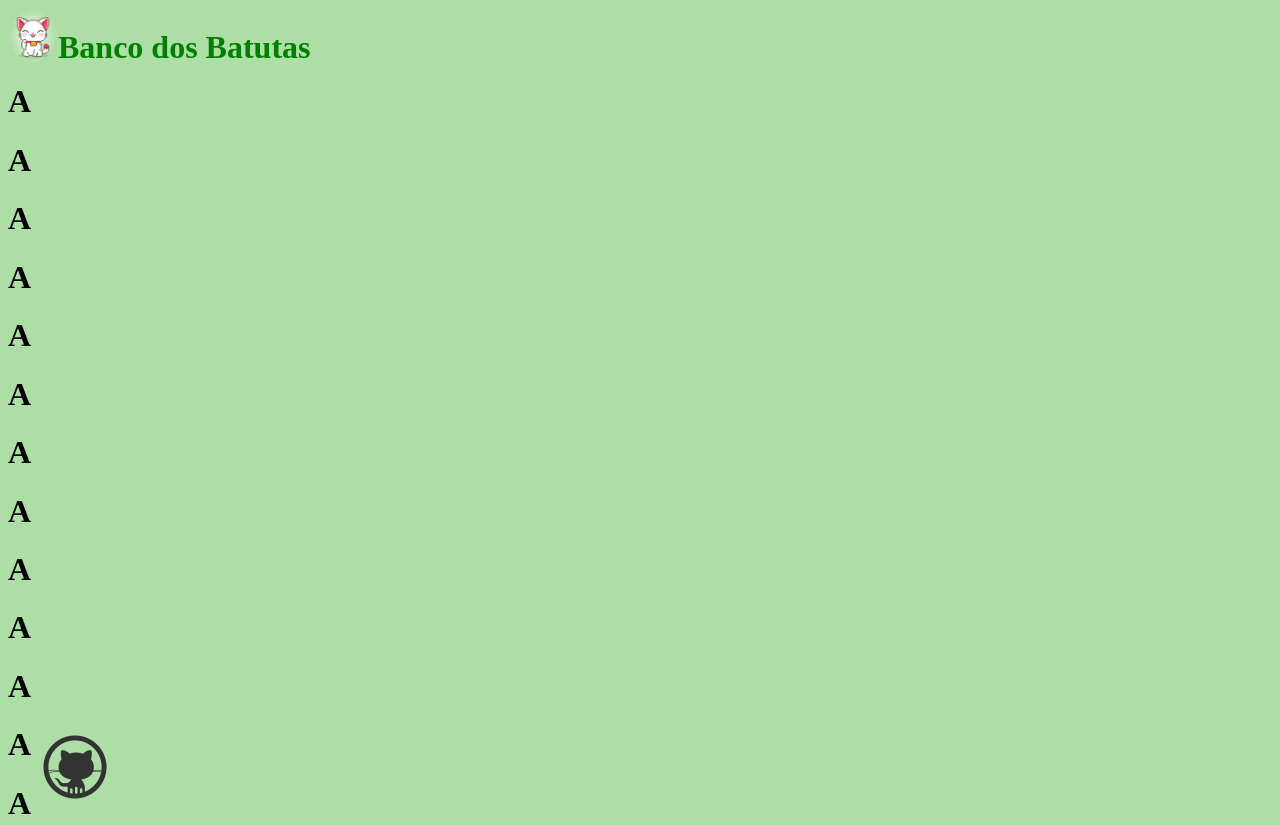
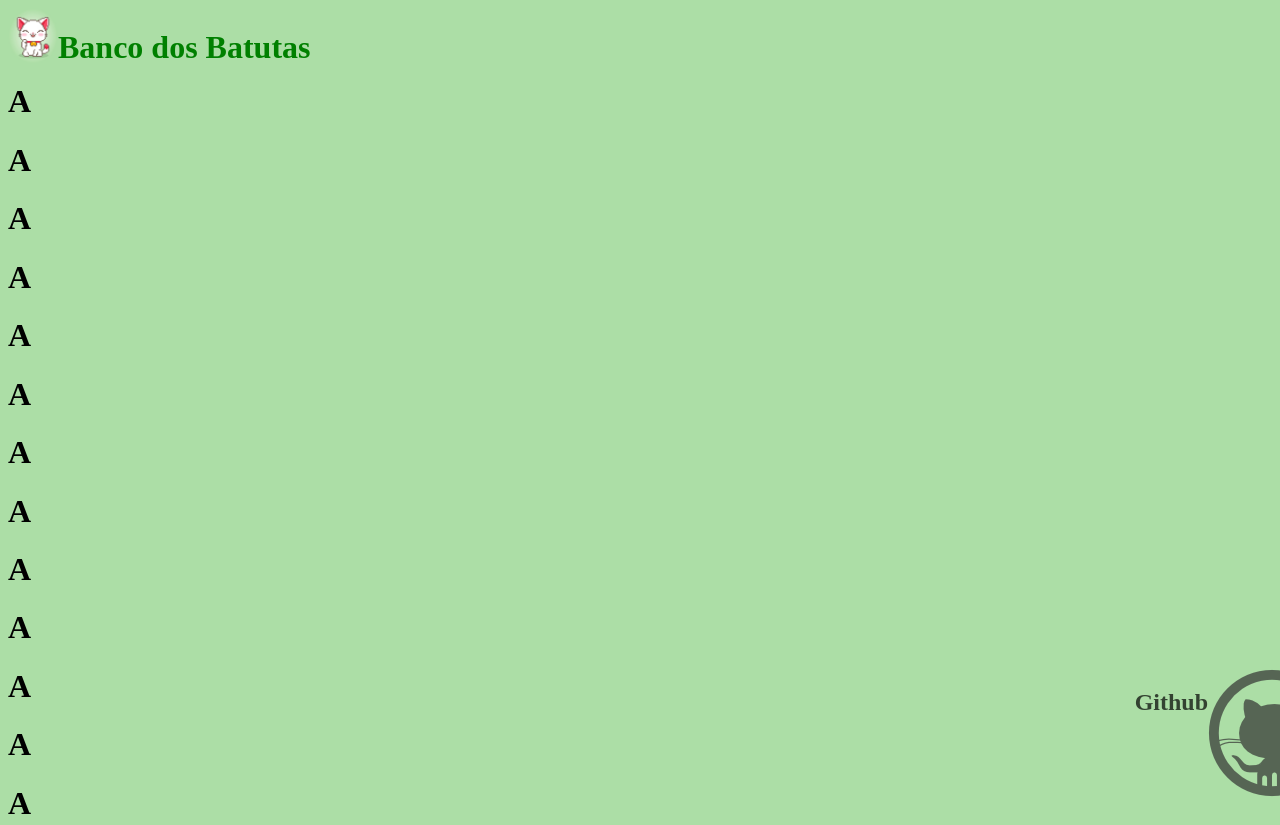
Before and after one commit to IvieMeireles/M1S04, a plain HTML site: page index.html in a window 1280 px wide. Shown: the top 825 px of the page. Drawn offline with Linux system fonts and the light colour scheme.

Commit message:
Alterações no Layout

```diff
--- a/index.html
+++ b/index.html
@@ -43,15 +43,18 @@
 <h1>A</h1>
 <h1>A</h1>
 <h1>A</h1>
-<h1>A</h1>
 
-<footer>
+<div id="footer">
+    <div id = "gitFooter">
+    <p id="redeFooter"></p>
+    <h2 id="h2Footer">Github</h2>
     <a href="https://github.com/IvieMeireles/">
     <img
-    class="gitFooter"
+    id="gitFooter"
     src=".\images\github.png"
     alt="github"></a>
-</footer>
+    </div>
+</div>
 </body>
 
 </html>
--- a/styles.css
+++ b/styles.css
@@ -6,6 +6,7 @@
    margin-bottom: 15px;
 }
 
+
 body {
     background-color: rgb(172, 222, 166);
 }
@@ -13,24 +14,31 @@ body {
 .imgLogo {
     border-radius: 25px;
     width: 50px;
-  /*   margin-left: auto;
+    margin-left: auto;
     margin-right: auto;
     background-position: center;
-    background-repeat: no-repeat; */
+    background-repeat: no-repeat;
     float:left;
 }
 
-
-footer {
-    text-align: center;
-    padding: 3px;
-    position: fixed;
-    bottom: 0;
-    height: 62px;
+#h2footer {
 
 }
-.gitFooter {
+
+#footer {
+    /* display: flex; */
+    padding: 3px;
+    position:fixed;
+    bottom: 0;
+    height: 95x;
+    width: 1325px;
+    /* background-color: rgb(172, 222, 166); */
+    opacity: 70%;
+}
+#gitFooter {
+    display: flex;
     border-radius: 25px;
-    margin-bottom: auto;
-    width:50%;
+    float: right;
+    /* width:40%; */
+    /* text-align: left; */
 }
```
